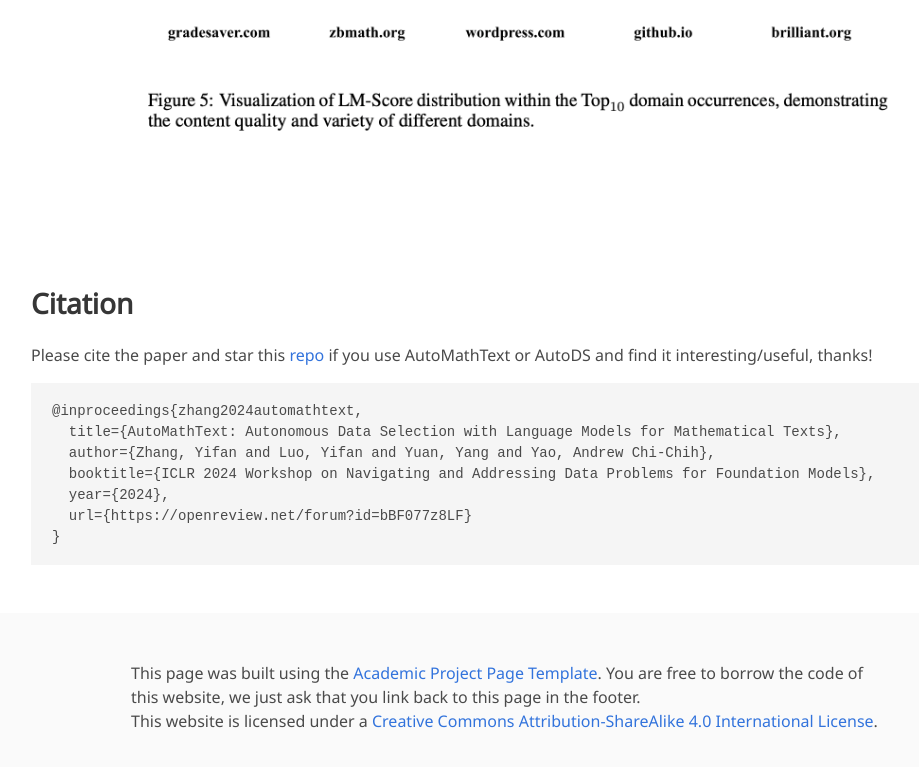
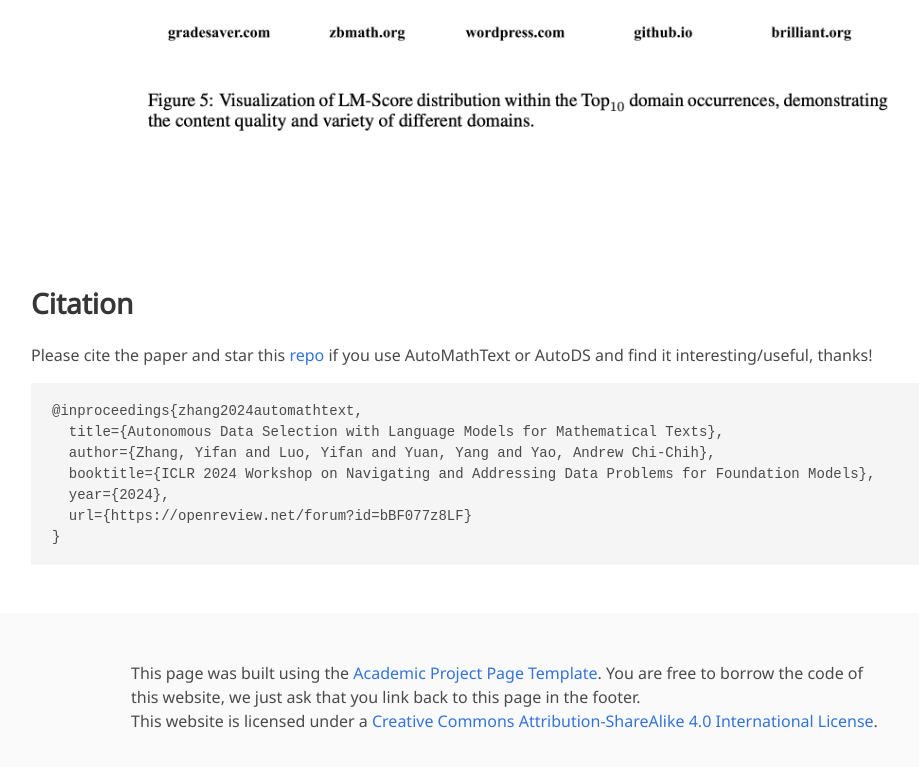
Before and after one commit to auto-data-selection/auto-data-selection.github.io, a plain HTML site: page index.html in a window 1280 px wide. Shown: the part 2741-3508 px from the top of the page, without its empty margins (129-1048 px from the left). Drawn offline with nearby package versions, Linux system fonts and the light colour scheme; some icons are missing; a web font is replaced by a local one.

Commit message:
Update index.html

```diff
--- a/index.html
+++ b/index.html
@@ -419,7 +419,7 @@
         Please cite the paper and star this <a href="https://github.com/yifanzhang-pro/AutoMathText" target="_blank">repo</a> if you use AutoMathText or AutoDS and find it interesting/useful, thanks!
       </p>
       <pre><code>@inproceedings{zhang2024automathtext,
-  title={AutoMathText: Autonomous Data Selection with Language Models for Mathematical Texts},
+  title={Autonomous Data Selection with Language Models for Mathematical Texts},
   author={Zhang, Yifan and Luo, Yifan and Yuan, Yang and Yao, Andrew Chi-Chih},
   booktitle={ICLR 2024 Workshop on Navigating and Addressing Data Problems for Foundation Models},
   year={2024},
```
